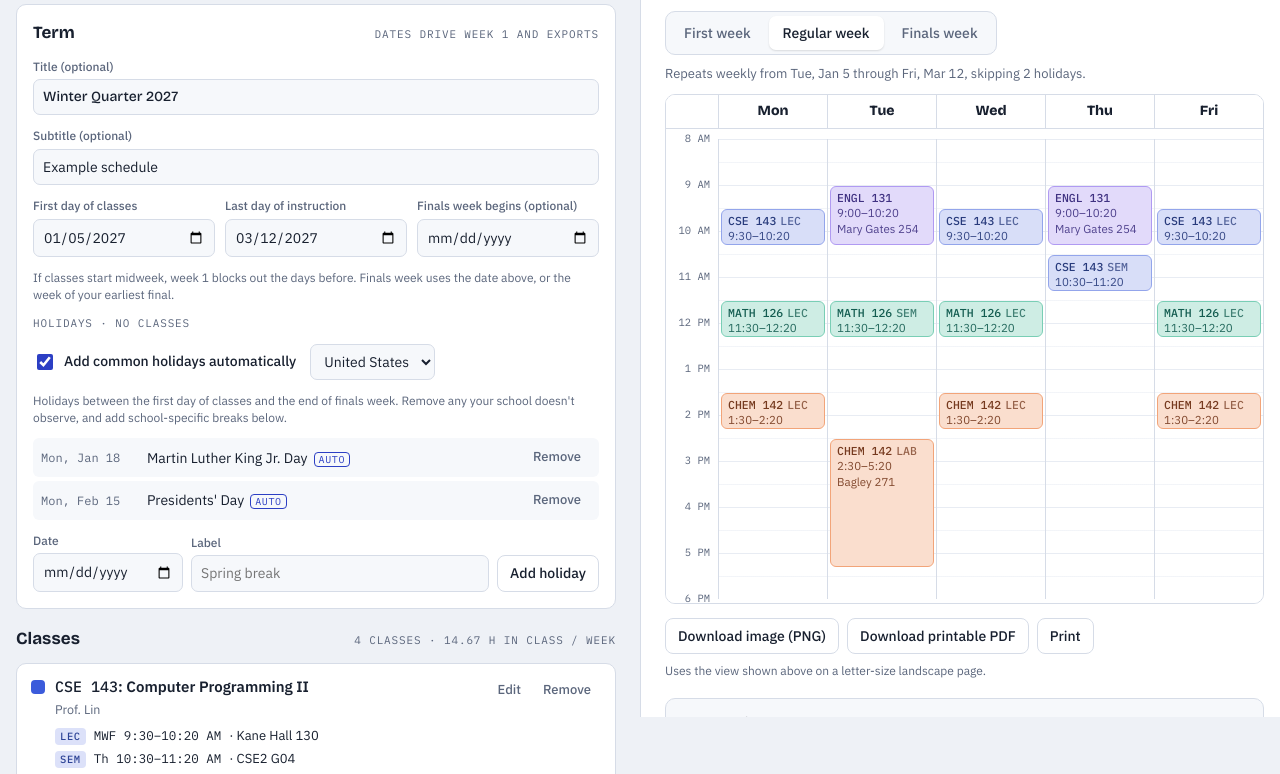
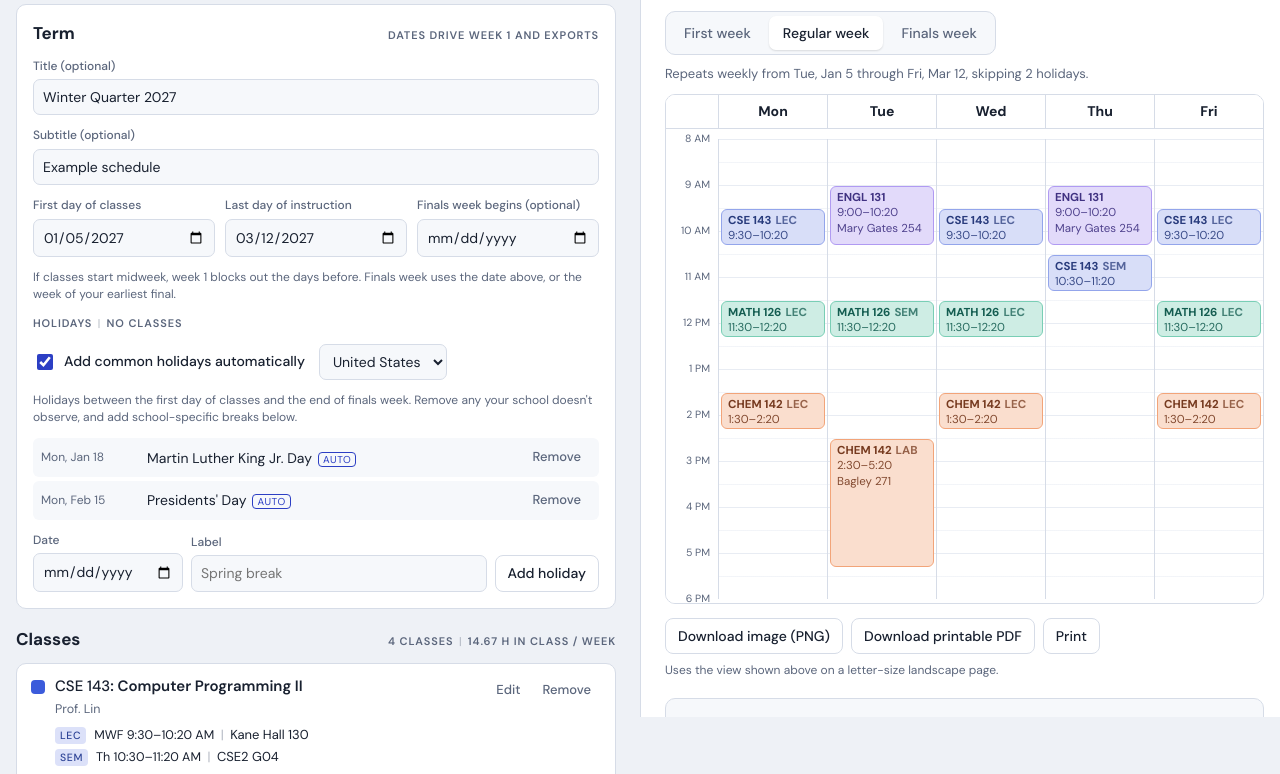
Before and after one commit to mtyamane/schedule-builder, a website: page index.html in a window 1280 px wide. Shown: the part 144-918 px from the top of the page. Drawn offline with nearby package versions, Linux system fonts and the light colour scheme.

Commit message:
Changed theme to Clean

```diff
--- a/css/base.css
+++ b/css/base.css
@@ -16,7 +16,7 @@ body {
   margin: 0;
   background: var(--bg);
   color: var(--ink);
-  font-family: var(--f-body);
+  font-family: var(--font);
   font-size: 14px;
   line-height: 1.45;
 }
@@ -33,7 +33,6 @@ h1,
 h2,
 h3 {
   margin: 0;
-  font-family: var(--f-display);
   text-wrap: balance;
 }
 
@@ -50,18 +49,27 @@ img {
   outline-offset: 2px;
 }
 
-.mono {
-  font-family: var(--f-mono);
+/* Fixed-width digits so times and dates line up. */
+.tabular {
+  font-variant-numeric: tabular-nums;
   font-size: 12.5px;
-  font-variant-numeric: tabular-nums;
 }
 
 .eyebrow {
-  font-family: var(--f-mono);
+  font-variant-numeric: tabular-nums;
   font-size: 11px;
+  font-weight: 600;
   letter-spacing: 0.08em;
   text-transform: uppercase;
   color: var(--muted);
+}
+
+/* Muted pipe between items, e.g. "MWF 9:30–10:20 | Kane Hall 130". */
+.sep {
+  margin-inline: 0.5em;
+  color: var(--muted);
+  font-weight: 300;
+  opacity: 0.55;
 }
 
 .hint {
--- a/css/calendar.css
+++ b/css/calendar.css
@@ -13,7 +13,7 @@
 }
 
 .calendar-heading h2 {
-  font-family: var(--cal-font-title, var(--f-display));
+  font-family: var(--cal-font-title, var(--font));
   font-size: calc(clamp(24px, 3.2vw, 34px) * var(--scale-title, 1));
   font-weight: var(--cal-weight-title, 800);
   line-height: 1.1;
@@ -27,7 +27,7 @@
 
 .calendar-heading p {
   margin: 0;
-  font-family: var(--cal-font-body, var(--f-body));
+  font-family: var(--cal-font-body, var(--font));
   font-size: calc(14px * (0.5 + 0.5 * var(--scale-title, 1)));
   color: var(--muted);
 }
@@ -76,7 +76,7 @@
   background: var(--surface);
   border: 1px solid var(--line);
   border-radius: var(--radius);
-  font-family: var(--cal-font-body, var(--f-body));
+  font-family: var(--cal-font-body, var(--font));
 }
 
 .calendar {
@@ -107,13 +107,13 @@
 }
 
 .calendar__day-label b {
-  font-family: var(--cal-font-title, var(--f-display));
+  font-family: var(--cal-font-title, var(--font));
   font-size: calc(14px * var(--scale-day, 1));
   font-weight: var(--cal-weight-title, 700);
 }
 
 .calendar__day-label span {
-  font-family: var(--cal-font-code, var(--f-mono));
+  font-family: var(--cal-font-code, var(--font));
   font-size: calc(11px * var(--scale-day, 1));
   color: var(--muted);
 }
@@ -137,7 +137,7 @@
   position: absolute;
   right: 8px;
   transform: translateY(-50%);
-  font-family: var(--cal-font-code, var(--f-mono));
+  font-family: var(--cal-font-code, var(--font));
   font-size: calc(10.5px * var(--scale-time, 1));
   color: var(--muted);
   white-space: nowrap;
@@ -198,7 +198,7 @@
 
 .event b {
   overflow: hidden;
-  font-family: var(--cal-font-code, var(--f-mono));
+  font-family: var(--cal-font-code, var(--font));
   font-size: calc(11.5px * var(--scale-block, 1));
   font-weight: var(--cal-weight-code, 500);
   text-overflow: ellipsis;
--- a/css/components.css
+++ b/css/components.css
@@ -60,7 +60,7 @@
   padding: 4px 9px;
   border: 1px solid var(--line);
   border-radius: 999px;
-  font-family: var(--f-mono);
+  font-variant-numeric: tabular-nums;
   font-size: 11px;
   letter-spacing: 0.04em;
   color: var(--muted);
@@ -157,7 +157,6 @@ select:focus {
 
 .input--large {
   padding: 8px 10px;
-  font-family: var(--f-display);
   font-size: 22px;
   font-weight: 700;
 }
--- a/css/courses.css
+++ b/css/courses.css
@@ -46,13 +46,12 @@
 }
 
 .course-card__title h3 {
-  font-family: var(--f-body);
   font-size: 15px;
   font-weight: 600;
 }
 
 .course-card__title h3 b {
-  font-family: var(--f-mono);
+  font-variant-numeric: tabular-nums;
   font-weight: 500;
 }
 
@@ -97,7 +96,7 @@
   border-radius: 4px;
   background: color-mix(in srgb, var(--course-color) 18%, var(--surface));
   color: color-mix(in srgb, var(--course-color) 60%, var(--ink));
-  font-family: var(--f-mono);
+  font-variant-numeric: tabular-nums;
   font-size: 10.5px;
   font-weight: 500;
   letter-spacing: 0.06em;
--- a/css/layout.css
+++ b/css/layout.css
@@ -30,7 +30,7 @@
 }
 
 .brand small {
-  font-family: var(--f-mono);
+  font-variant-numeric: tabular-nums;
   font-size: 11px;
   color: var(--muted);
   letter-spacing: 0.06em;
--- a/css/personalize.css
+++ b/css/personalize.css
@@ -13,7 +13,6 @@
   align-items: center;
   justify-content: space-between;
   padding: 12px 14px;
-  font-family: var(--f-display);
   font-size: 15px;
   font-weight: 700;
   list-style: none;
@@ -26,7 +25,6 @@
 
 .personalize > summary::after {
   content: "+";
-  font-family: var(--f-mono);
   font-size: 18px;
   font-weight: 400;
   color: var(--muted);
@@ -123,9 +121,8 @@
 }
 
 .size-slider output {
-  font-family: var(--f-mono);
+  font-variant-numeric: tabular-nums;
   font-size: 12px;
-  font-variant-numeric: tabular-nums;
   text-align: right;
   color: var(--muted);
 }
--- a/css/term.css
+++ b/css/term.css
@@ -37,9 +37,8 @@
 
 .holiday-list__date {
   min-width: 96px;
-  font-family: var(--f-mono);
+  font-variant-numeric: tabular-nums;
   font-size: 12px;
-  font-variant-numeric: tabular-nums;
   color: var(--muted);
 }
 
@@ -53,7 +52,7 @@
   padding: 0 4px;
   border: 1px solid currentColor;
   border-radius: 4px;
-  font-family: var(--f-mono);
+  font-variant-numeric: tabular-nums;
   font-size: 10px;
   letter-spacing: 0.06em;
   color: var(--accent);
--- a/css/tokens.css
+++ b/css/tokens.css
@@ -26,10 +26,8 @@
   --ok: #227a4a;
   --danger: #b3261e;
 
-  /* Type */
-  --f-display: "Bricolage Grotesque", "Segoe UI", system-ui, sans-serif;
-  --f-body: "IBM Plex Sans", "Segoe UI", system-ui, sans-serif;
-  --f-mono: "IBM Plex Mono", ui-monospace, "SF Mono", Menlo, monospace;
+  /* Type: one typeface for the whole site (matches the calendar's "Clean" font). */
+  --font: "DM Sans", "Segoe UI", system-ui, -apple-system, sans-serif;
 
   /* Shape */
   --radius: 10px;
--- a/index.html
+++ b/index.html
@@ -8,7 +8,7 @@
 
   <link rel="preconnect" href="https://fonts.googleapis.com">
   <link rel="preconnect" href="https://fonts.gstatic.com" crossorigin>
-  <link rel="stylesheet" href="https://fonts.googleapis.com/css2?family=Bricolage+Grotesque:opsz,wght@12..96,500;12..96,700;12..96,800&family=IBM+Plex+Mono:wght@400;500&family=IBM+Plex+Sans:wght@400;500;600&display=swap">
+  <link rel="stylesheet" href="https://fonts.googleapis.com/css2?family=DM+Sans:opsz,wght@9..40,300;9..40,400;9..40,500;9..40,600;9..40,700;9..40,800&display=swap">
 
   <link rel="stylesheet" href="css/tokens.css">
   <link rel="stylesheet" href="css/base.css">
@@ -87,7 +87,7 @@
         </div>
         <p class="hint">If classes start midweek, week 1 blocks out the days before. Finals week uses the date above, or the week of your earliest final.</p>
 
-        <div class="section-head"><span class="eyebrow">Holidays · no classes</span></div>
+        <div class="section-head"><span class="eyebrow">Holidays<span class="sep">|</span>no classes</span></div>
         <div class="auto-holidays">
           <label class="checkbox"><input type="checkbox" id="auto-holidays"> Add common holidays automatically</label>
           <select id="holiday-region" aria-label="Holiday location">
--- a/js/core/constants.js
+++ b/js/core/constants.js
@@ -49,13 +49,13 @@
   const REGIONS = ['US', 'CA', 'JP'];
 
   /**
-   * Curated font pairings for the calendar.
+   * Curated font pairings for the calendar. The first is the default and
+   * matches the rest of the site.
    * `googleQuery` is the family part of a Google Fonts css2 URL; null means
    * the font is already loaded by index.html.
    */
   const FONTS = [
-    { id: 'classic', label: 'Classic', title: 'Bricolage Grotesque', titleWeight: 800, body: 'IBM Plex Sans', code: 'IBM Plex Mono', codeWeight: 500, fallback: 'sans-serif', googleQuery: null },
-    { id: 'clean', label: 'Clean', title: 'DM Sans', titleWeight: 700, body: 'DM Sans', code: 'DM Sans', codeWeight: 700, fallback: 'sans-serif', googleQuery: 'DM+Sans:opsz,wght@9..40,400;9..40,500;9..40,700' },
+    { id: 'clean', label: 'Clean', title: 'DM Sans', titleWeight: 700, body: 'DM Sans', code: 'DM Sans', codeWeight: 700, fallback: 'sans-serif', googleQuery: null },
     { id: 'rounded', label: 'Rounded', title: 'Nunito', titleWeight: 800, body: 'Nunito', code: 'Nunito', codeWeight: 800, fallback: 'sans-serif', googleQuery: 'Nunito:wght@400;600;800' },
     { id: 'serif', label: 'Serif', title: 'Fraunces', titleWeight: 600, body: 'Source Serif 4', code: 'Source Serif 4', codeWeight: 600, fallback: 'Georgia, serif', googleQuery: 'Fraunces:opsz,wght@9..144,600&family=Source+Serif+4:opsz,wght@8..60,400;8..60,600' },
     { id: 'hand', label: 'Handwritten', title: 'Caveat', titleWeight: 700, body: 'Patrick Hand', code: 'Patrick Hand', codeWeight: 400, fallback: 'cursive', googleQuery: 'Caveat:wght@700&family=Patrick+Hand' },
@@ -63,6 +63,9 @@
     { id: 'condensed', label: 'Condensed', title: 'Barlow Condensed', titleWeight: 700, body: 'Barlow Semi Condensed', code: 'Barlow Semi Condensed', codeWeight: 600, fallback: 'sans-serif', googleQuery: 'Barlow+Condensed:wght@700&family=Barlow+Semi+Condensed:wght@400;600' },
     { id: 'readable', label: 'Readable', title: 'Lexend', titleWeight: 700, body: 'Lexend', code: 'Lexend', codeWeight: 500, fallback: 'sans-serif', googleQuery: 'Lexend:wght@400;500;700' },
   ];
+
+  /** Separator between items in plain text, such as select options and image text. */
+  const SEPARATOR = ' | ';
 
   /** Overall text size multipliers. */
   const SIZE_PRESETS = { S: 0.85, M: 1, L: 1.15, XL: 1.3 };
@@ -85,6 +88,7 @@
     VIEWS,
     REGIONS,
     FONTS,
+    SEPARATOR,
     SIZE_PRESETS,
     SIZE_RANGE,
     ROW_HEIGHTS,
--- a/js/core/schedule.js
+++ b/js/core/schedule.js
@@ -77,7 +77,7 @@
   /** @returns {CalendarStyle} */
   function defaultStyle() {
     return {
-      font: 'classic',
+      font: 'clean',
       sizePreset: 'M',
       sizes: { title: 1, day: 1, block: 1, time: 1 },
       blockDetails: { name: false, time: true, room: true, instructor: false, type: true },
@@ -89,7 +89,10 @@
     };
   }
 
-  /** @returns {object} the font definition for an id, falling back to the first font */
+  /**
+   * @returns {object} the font definition for an id, falling back to the
+   * default font (this also covers the removed "classic" font in older files)
+   */
   function findFont(id) {
     return FONTS.find((font) => font.id === id) || FONTS[0];
   }
--- a/js/export/calendar-image.js
+++ b/js/export/calendar-image.js
@@ -5,7 +5,7 @@
 (function (TSB) {
   'use strict';
 
-  const { DAY_NAMES, VIEWS, SIZE_PRESETS } = TSB.constants;
+  const { DAY_NAMES, VIEWS, SIZE_PRESETS, SEPARATOR } = TSB.constants;
   const { formatHour, formatMonthDay } = TSB.dates;
   const { hexToRgb, mixRgb, rgbToCss, readableTextColor } = TSB.color;
   const { buildWeekView } = TSB.weekView;
@@ -107,6 +107,16 @@
     return y + 34;
   }
 
+  /** Legend text parts for a course, e.g. ["CSE 143 Computer Programming II", "Prof. Lin"]. */
+  function legendParts(course) {
+    return [`${course.code}${course.name ? ` ${course.name}` : ''}`, course.instructor].filter(Boolean);
+  }
+
+  /** Width of legend parts joined by separators, using the context's current font. */
+  function legendTextWidth(ctx, parts) {
+    return ctx.measureText(parts.join(SEPARATOR)).width;
+  }
+
   /** Lay out the course legend in rows across the bottom. */
   function layoutLegend(ctx, d) {
     const courses = [...new Map(d.view.events.map((e) => [e.course.id, e.course])).values()];
@@ -115,13 +125,13 @@
     let x = MARGIN;
     let row = 0;
     for (const course of courses) {
-      const text = `${course.code}${course.name ? ` ${course.name}` : ''}${course.instructor ? ` · ${course.instructor}` : ''}`;
-      const width = 36 + ctx.measureText(text).width + 40;
+      const parts = legendParts(course);
+      const width = 36 + legendTextWidth(ctx, parts) + 40;
       if (x + width > WIDTH - MARGIN && x > MARGIN) {
         row++;
         x = MARGIN;
       }
-      items.push({ course, text, x, row });
+      items.push({ course, parts, x, row });
       x += width;
     }
     const height = items.length ? (row + 1) * 40 + 40 : 0;
@@ -277,10 +287,21 @@
       ctx.fillStyle = item.course.color;
       roundedRect(ctx, item.x, y - 20, 24, 24, d.radius ? 5 : 0);
       ctx.fill();
-      ctx.fillStyle = d.palette.ink;
       ctx.textAlign = 'left';
       ctx.font = `400 24px ${d.fonts.body}`;
-      ctx.fillText(item.text, item.x + 36, y);
+
+      // Draw each part in ink and the separators in the muted color.
+      let x = item.x + 36;
+      item.parts.forEach((part, index) => {
+        if (index > 0) {
+          ctx.fillStyle = d.palette.muted;
+          ctx.fillText(SEPARATOR, x, y);
+          x += ctx.measureText(SEPARATOR).width;
+        }
+        ctx.fillStyle = d.palette.ink;
+        ctx.fillText(part, x, y);
+        x += ctx.measureText(part).width;
+      });
     }
   }
 
--- a/js/ui/calendar-view.js
+++ b/js/ui/calendar-view.js
@@ -7,7 +7,7 @@
   const { readableTextColor } = TSB.color;
   const { buildWeekView } = TSB.weekView;
   const { eventTag, eventDetailLines } = TSB.eventText;
-  const { byId, escapeHtml } = TSB.dom;
+  const { byId, escapeHtml, joinWithSeparators } = TSB.dom;
   const { ensureFontLoaded, fontStack } = TSB.fonts;
   const model = TSB.schedule;
   const store = TSB.store;
@@ -113,7 +113,7 @@
     });
 
     const view = buildWeekView(schedule, viewKey, store.displayedCourses());
-    byId('calendar-note').textContent = (view.rangeLabel ? `${view.rangeLabel} · ` : '') + view.note;
+    byId('calendar-note').innerHTML = joinWithSeparators([view.rangeLabel, view.note]);
     byId('calendar').innerHTML = calendarHtml(view, schedule.style);
   }
 
--- a/js/ui/course-list.js
+++ b/js/ui/course-list.js
@@ -8,9 +8,9 @@
 (function (TSB) {
   'use strict';
 
-  const { COURSE_COLORS, DAY_NAMES, DAY_LETTERS, WEEK_ORDER, MEETING_TYPES } = TSB.constants;
+  const { COURSE_COLORS, DAY_NAMES, DAY_LETTERS, WEEK_ORDER, MEETING_TYPES, SEPARATOR } = TSB.constants;
   const { parseDate, parseTime, formatDate, formatDays, formatTimeRange } = TSB.dates;
-  const { byId, escapeHtml, showToast } = TSB.dom;
+  const { byId, escapeHtml, joinWithSeparators, SEPARATOR_HTML, showToast } = TSB.dom;
   const model = TSB.schedule;
   const store = TSB.store;
 
@@ -22,15 +22,15 @@
   function meetingSummaryHtml(course, meeting, clock) {
     const tag = model.hasMultipleMeetings(course) ? `<span class="type-tag">${escapeHtml(meeting.type)}</span>` : '';
     const time = model.isValidMeeting(meeting) ? formatTimeRange(parseTime(meeting.start), parseTime(meeting.end), clock) : '';
-    const room = meeting.location ? `<span>· ${escapeHtml(meeting.location)}</span>` : '';
-    return `<li>${tag}<span class="mono">${escapeHtml(formatDays(meeting.days))} ${escapeHtml(time)}</span>${room}</li>`;
+    const room = meeting.location ? `${SEPARATOR_HTML}${escapeHtml(meeting.location)}` : '';
+    return `<li>${tag}<span><span class="tabular">${escapeHtml(formatDays(meeting.days))} ${escapeHtml(time)}</span>${room}</span></li>`;
   }
 
   function finalSummaryHtml(course, clock) {
     if (!model.hasValidFinal(course)) return '';
     const { date, start, end, location } = course.final;
-    return `<p class="course-card__final">Final · ${escapeHtml(formatDate(parseDate(date)))} ·
-      <span class="mono">${escapeHtml(formatTimeRange(parseTime(start), parseTime(end), clock))}</span>${location ? ` · ${escapeHtml(location)}` : ''}</p>`;
+    const parts = ['Final', formatDate(parseDate(date)), formatTimeRange(parseTime(start), parseTime(end), clock), location];
+    return `<p class="course-card__final tabular">${joinWithSeparators(parts)}</p>`;
   }
 
   function courseCardHtml(course) {
@@ -62,7 +62,7 @@
   function meetingEditorHtml(meeting, index) {
     const id = escapeHtml(meeting.id);
     const typeOptions = MEETING_TYPES
-      .map((t) => `<option value="${t.code}" ${meeting.type === t.code ? 'selected' : ''}>${t.code} · ${t.label}</option>`)
+      .map((t) => `<option value="${t.code}" ${meeting.type === t.code ? 'selected' : ''}>${t.code}${SEPARATOR}${t.label}</option>`)
       .join('');
     const dayButtons = WEEK_ORDER
       .map((day) => `<button type="button" class="day-toggle" data-day="${day}" data-meeting="${id}" aria-pressed="${meeting.days.includes(day)}" aria-label="${DAY_NAMES[day]}">${DAY_LETTERS[day]}</button>`)
@@ -137,7 +137,7 @@
 
     const count = schedule.courses.length;
     const hours = +(model.weeklyClassMinutes(schedule.courses) / 60).toFixed(2);
-    byId('course-summary').textContent = count ? `${count} class${count === 1 ? '' : 'es'} · ${hours} h in class / week` : '';
+    byId('course-summary').innerHTML = count ? joinWithSeparators([`${count} class${count === 1 ? '' : 'es'}`, `${hours} h in class / week`]) : '';
   }
 
   /* ---------- editing ---------- */
--- a/js/ui/dom.js
+++ b/js/ui/dom.js
@@ -10,6 +10,18 @@
   /** Escape text for safe use inside HTML markup and attributes. */
   function escapeHtml(value) {
     return String(value ?? '').replace(/[&<>"']/g, (c) => HTML_ESCAPES[c]);
+  }
+
+  /** Markup for the muted pipe separator (styled by .sep in base.css). */
+  const SEPARATOR_HTML = '<span class="sep">|</span>';
+
+  /**
+   * Join items with the muted pipe separator. Items are escaped.
+   * @param {string[]} items
+   * @returns {string} HTML
+   */
+  function joinWithSeparators(items) {
+    return items.filter(Boolean).map(escapeHtml).join(SEPARATOR_HTML);
   }
 
   let toastTimer = null;
@@ -105,5 +117,5 @@
     image.src = imageUrl;
   }
 
-  TSB.dom = Object.freeze({ byId, escapeHtml, showToast, showModal, downloadFile, printImage });
+  TSB.dom = Object.freeze({ byId, escapeHtml, SEPARATOR_HTML, joinWithSeparators, showToast, showModal, downloadFile, printImage });
 })(globalThis.TSB = globalThis.TSB || {});
--- a/js/ui/personalize-panel.js
+++ b/js/ui/personalize-panel.js
@@ -3,7 +3,7 @@
   'use strict';
 
   const { FONTS } = TSB.constants;
-  const { byId } = TSB.dom;
+  const { byId, SEPARATOR_HTML } = TSB.dom;
   const { loadAllFonts } = TSB.fonts;
   const store = TSB.store;
 
@@ -17,7 +17,7 @@
     return `
       <button type="button" class="font-option" data-font="${font.id}" aria-pressed="${isSelected}">
         <b style="font-family:'${font.title}',${font.fallback};font-weight:${font.titleWeight}">${font.label}</b>
-        <span style="font-family:'${font.body}',${font.fallback}">CSE 143 · ${sample}</span>
+        <span style="font-family:'${font.body}',${font.fallback}">CSE 143${SEPARATOR_HTML}${sample}</span>
       </button>`;
   }
 
```
Also changed, not shown: tests/schedule.test.js (+6 -0 lines), README.md.
